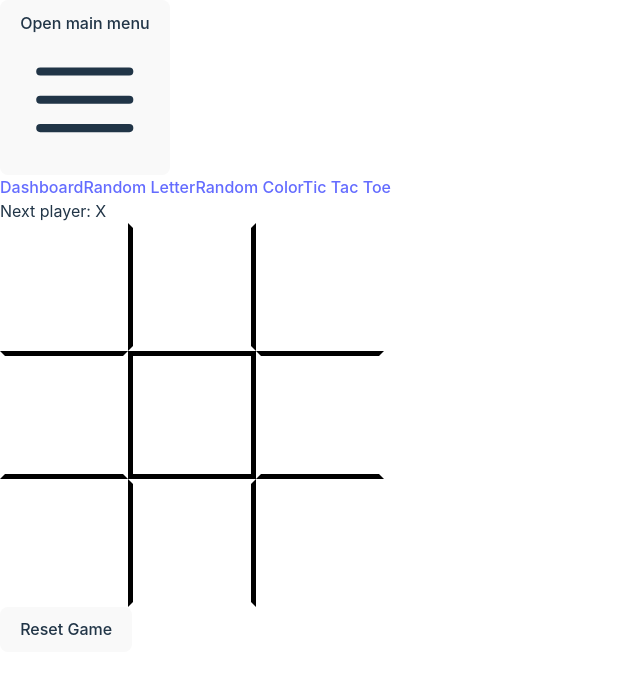
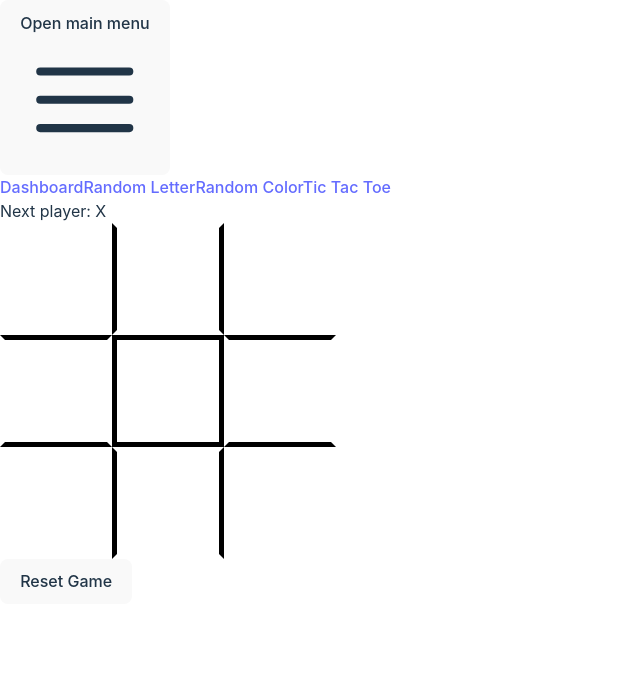
Before and after one commit to miguelfrias/kidsgames, a React (Vite) app: page /kidsgames/tic-tac-toe in a window 1280 px wide. Shown: the top 674 px of the page, without its empty margins (0-640 px from the left). Built offline with nearby package versions, Linux system fonts and the light colour scheme.

Commit message:
Update TicTacToe.css

```diff
--- a/src/components/TicTacToe.css
+++ b/src/components/TicTacToe.css
@@ -8,8 +8,8 @@
     border-color: transparent;
 }
 .game .square {
-    width: 8rem;
-    height: 8rem;
+    width: 7rem;
+    height: 7rem;
     font-size: 2rem;
     line-height: 1;
     background-color: white;
```
